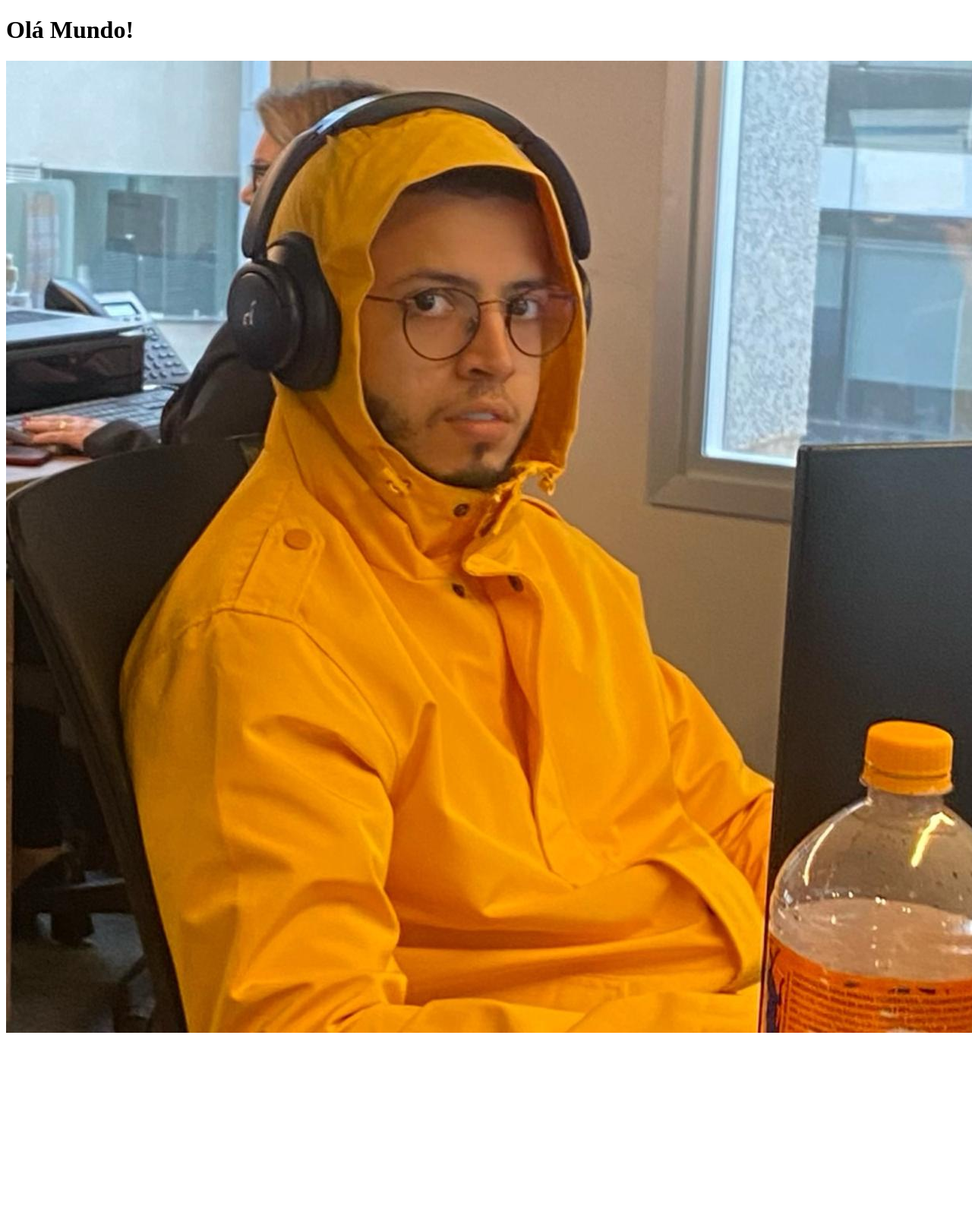
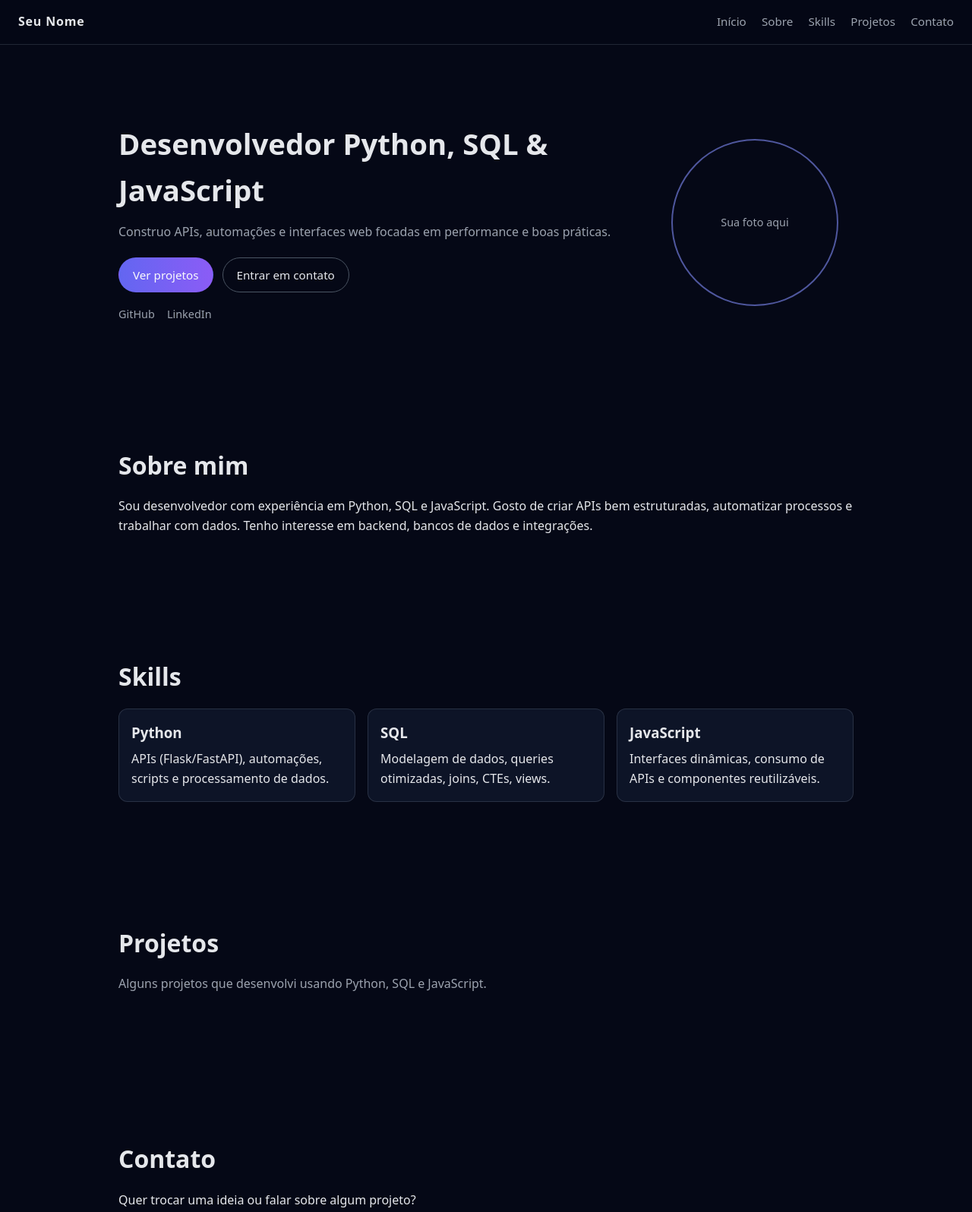
Before and after one commit to ceshs/Portfolio, a plain HTML site: page index.html in a window 1280 px wide. Shown: the top 1596 px of the page at 76% size. Before the commit the page ends 1372 px from the top, so only its background shows below. Drawn offline with Linux system fonts and the light colour scheme.

Commit message:
Update index.html

```diff
--- a/index.html
+++ b/index.html
@@ -1,11 +1,105 @@
 <!DOCTYPE html>
 <html lang="pt-BR">
 <head>
-  <meta charset="UTF-8">
-  <title>Minha Foto</title>
+  <meta charset="UTF-8" />
+  <title>Seu Nome - Desenvolvedor</title>
+  <meta name="viewport" content="width=device-width, initial-scale=1" />
+  <link rel="stylesheet" href="style.css" />
 </head>
 <body>
-  <h1>Olá Mundo!</h1>
-  <img src="DDOS.jpg" alt="Minha Foto" width="300" style="width: 100vw;">
+  <header class="top-nav">
+    <div class="logo">Seu Nome</div>
+    <nav>
+      <a href="#home">Início</a>
+      <a href="#about">Sobre</a>
+      <a href="#skills">Skills</a>
+      <a href="#projects">Projetos</a>
+      <a href="#contact">Contato</a>
+    </nav>
+  </header>
+
+  <main>
+    <!-- HERO -->
+    <section id="home" class="section hero">
+      <div class="hero-text">
+        <h1>Desenvolvedor Python, SQL & JavaScript</h1>
+        <p>
+          Construo APIs, automações e interfaces web focadas em performance e
+          boas práticas.
+        </p>
+        <div class="hero-buttons">
+          <a href="#projects" class="btn primary">Ver projetos</a>
+          <a href="#contact" class="btn secondary">Entrar em contato</a>
+        </div>
+        <div class="hero-links">
+          <a href="https://github.com/seu-usuario" target="_blank">GitHub</a>
+          <a href="https://www.linkedin.com/in/seu-perfil" target="_blank">LinkedIn</a>
+        </div>
+      </div>
+      <div class="hero-photo">
+        <!-- se quiser, coloque uma foto sua aqui -->
+        <!-- <img src="minha-foto.jpg" alt="Foto de Seu Nome" /> -->
+        <div class="photo-placeholder">Sua foto aqui</div>
+      </div>
+    </section>
+
+    <!-- SOBRE -->
+    <section id="about" class="section">
+      <h2>Sobre mim</h2>
+      <p>
+        Sou desenvolvedor com experiência em Python, SQL e JavaScript. Gosto de
+        criar APIs bem estruturadas, automatizar processos e trabalhar com
+        dados. Tenho interesse em backend, bancos de dados e integrações.
+      </p>
+    </section>
+
+    <!-- SKILLS -->
+    <section id="skills" class="section">
+      <h2>Skills</h2>
+      <div class="skills-grid">
+        <div class="skill-card">
+          <h3>Python</h3>
+          <p>APIs (Flask/FastAPI), automações, scripts e processamento de dados.</p>
+        </div>
+        <div class="skill-card">
+          <h3>SQL</h3>
+          <p>Modelagem de dados, queries otimizadas, joins, CTEs, views.</p>
+        </div>
+        <div class="skill-card">
+          <h3>JavaScript</h3>
+          <p>Interfaces dinâmicas, consumo de APIs e componentes reutilizáveis.</p>
+        </div>
+      </div>
+    </section>
+
+    <!-- PROJETOS -->
+    <section id="projects" class="section">
+      <h2>Projetos</h2>
+      <p class="section-subtitle">
+        Alguns projetos que desenvolvi usando Python, SQL e JavaScript.
+      </p>
+      <div id="projects-grid" class="projects-grid">
+        <!-- Os cards serão inseridos dinamicamente pelo script.js -->
+      </div>
+    </section>
+
+    <!-- CONTATO -->
+    <section id="contact" class="section">
+      <h2>Contato</h2>
+      <p>Quer trocar uma ideia ou falar sobre algum projeto?</p>
+      <div class="contact-options">
+        <a href="mailto:seuemail@exemplo.com" class="btn primary">Enviar e-mail</a>
+        <a href="https://wa.me/5599999999999" target="_blank" class="btn secondary">
+          Falar no WhatsApp
+        </a>
+      </div>
+    </section>
+  </main>
+
+  <footer class="footer">
+    <p>© <span id="year"></span> Seu Nome. Todos os direitos reservados.</p>
+  </footer>
+
+  <script src="script.js"></script>
 </body>
 </html>
```
